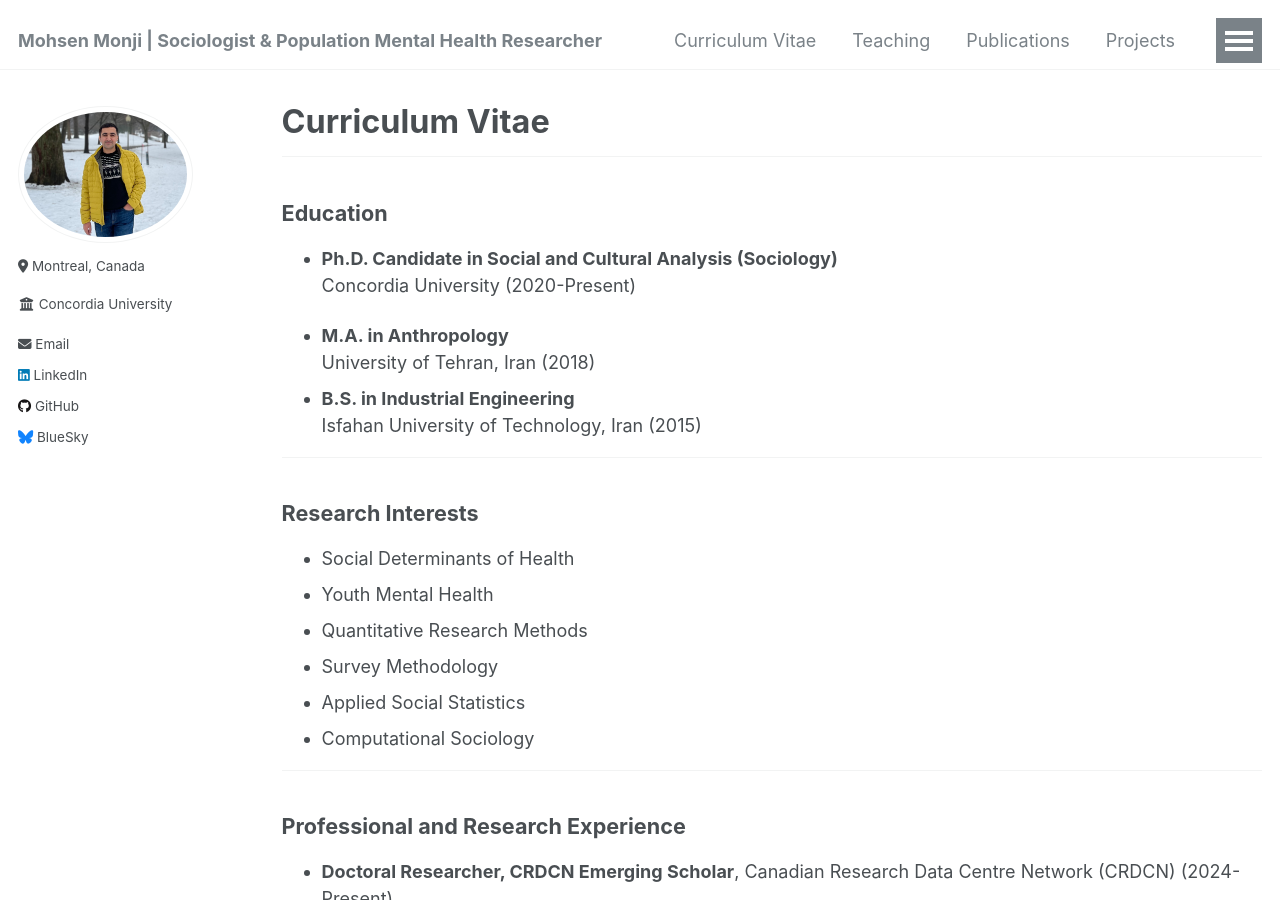
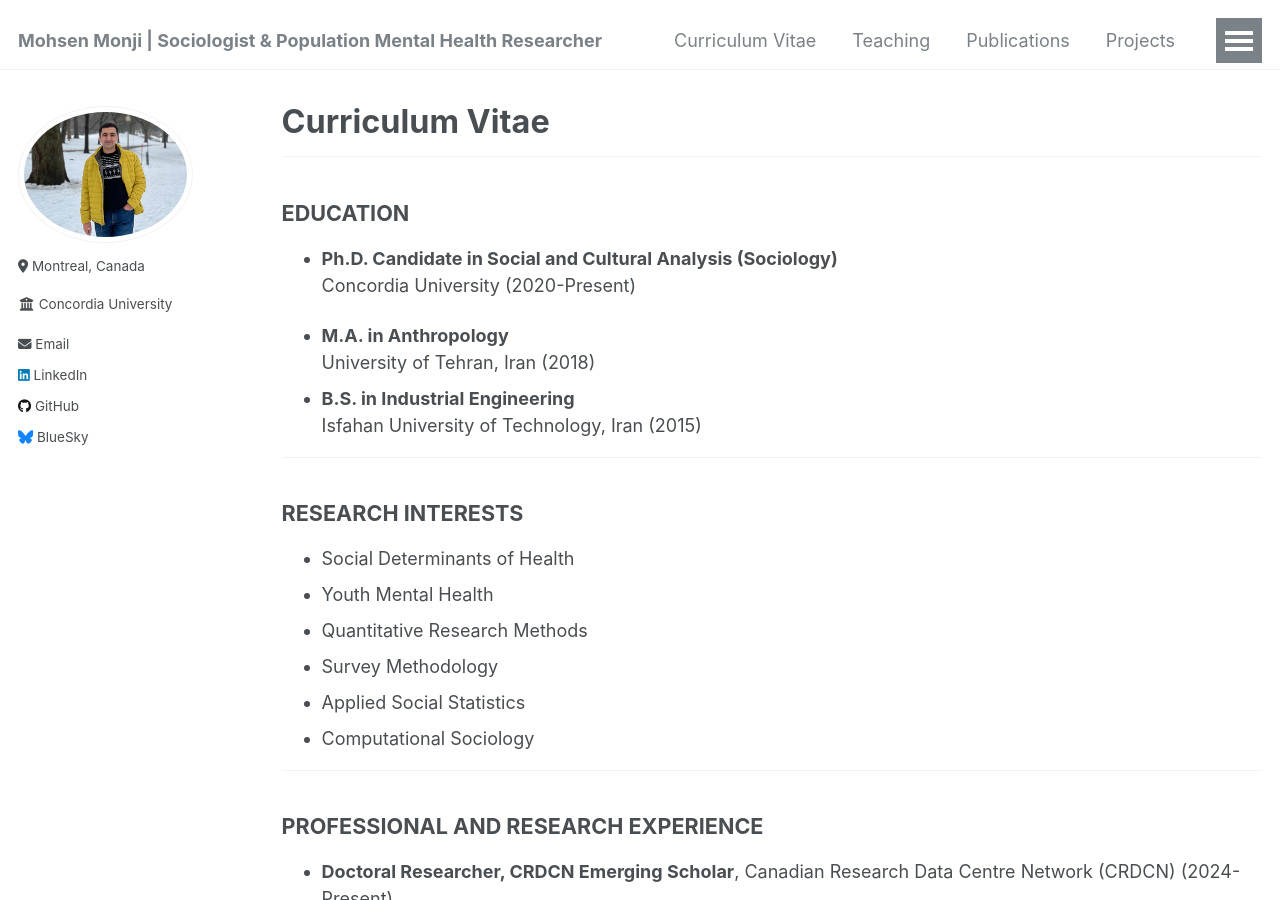
Before and after one commit to Mohsnmonji/mohsnmonji.github.io, a Jekyll site: the page built from _pages/Curriculum Vitae.md, in a window 1280 px wide and 900 px high. Built offline with Jekyll 4.4.1, drawn with Linux system fonts in a browser that asks for light colours.

```diff
--- a/_pages/Curriculum Vitae.md
+++ b/_pages/Curriculum Vitae.md
@@ -12,7 +12,7 @@ redirect_from:
 
 ---
 
-### Education
+### EDUCATION
 - **Ph.D. Candidate in Social and Cultural Analysis (Sociology)**
   Concordia University (2020-Present)
 
@@ -23,7 +23,7 @@ redirect_from:
 
 ---
 
-### Research Interests
+### RESEARCH INTERESTS
 - Social Determinants of Health
 - Youth Mental Health
 - Quantitative Research Methods
@@ -33,7 +33,7 @@ redirect_from:
 
 ---
 
-### Professional and Research Experience
+### PROFESSIONAL AND RESEARCH EXPERIENCE
 - **Doctoral Researcher, CRDCN Emerging Scholar**, Canadian Research Data Centre Network (CRDCN) (2024-Present)
   *Using Statistics Canada data to analyze disparities in mental health outcomes among youth in Canada.*
 - **Doctoral Researcher**, Quebec Inter-University Centre for Social Statistics (QICSS) (2024-Present)
```
